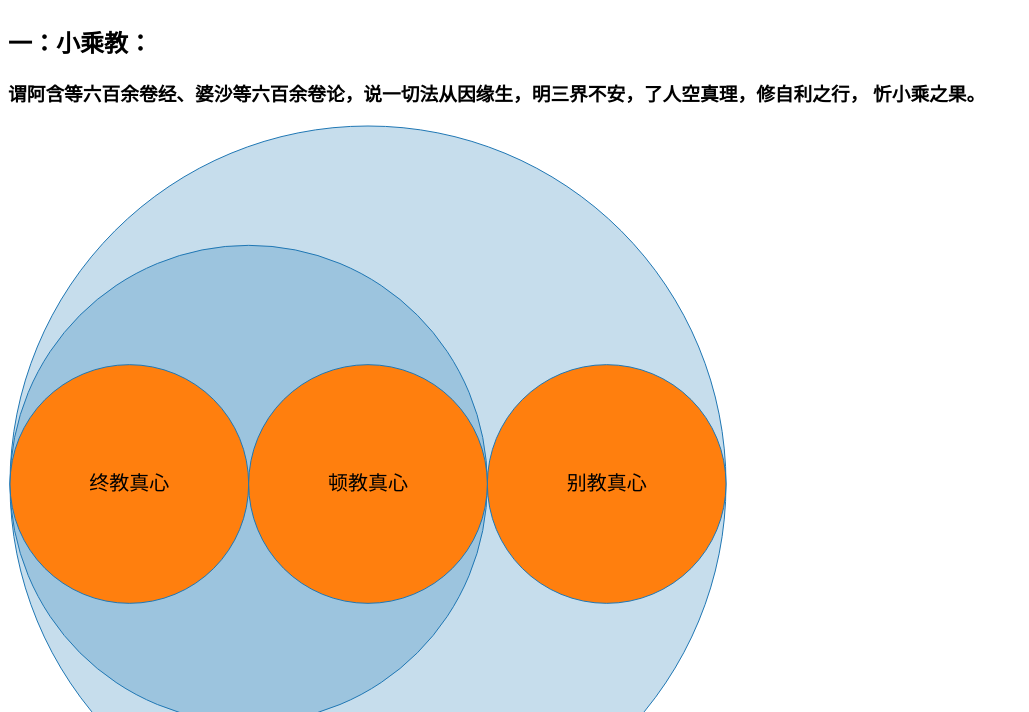
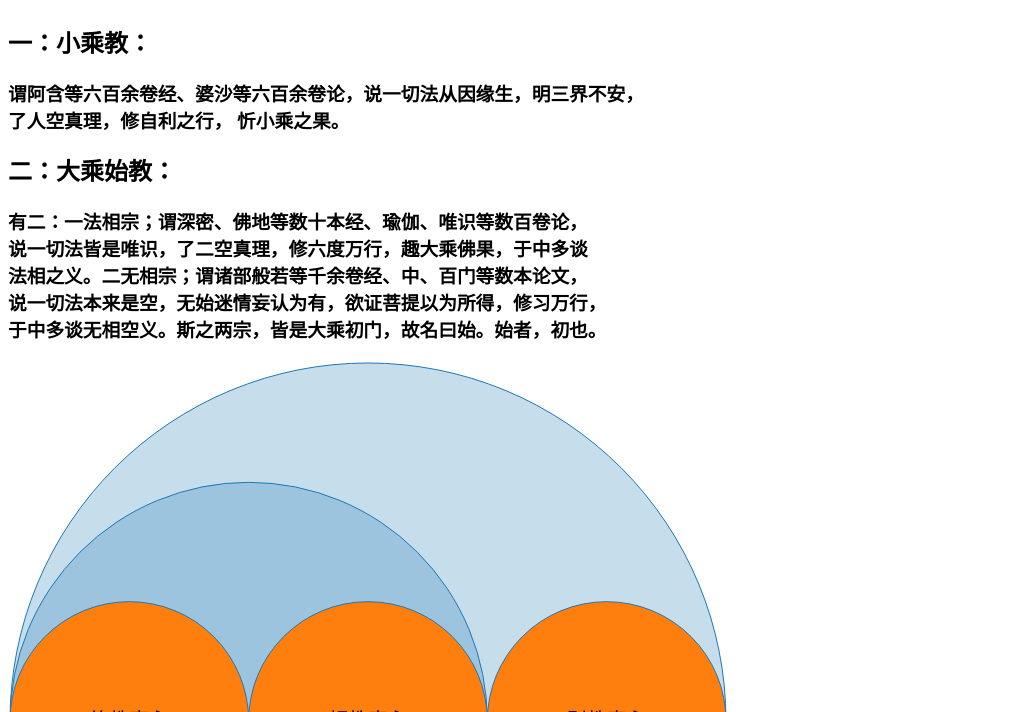
Before and after one commit to GoforPuti/goforputi.github.io, a plain HTML site: page index.html in a window 1280 px wide. Shown: the part 88-800 px from the top of the page, without its empty margins (0-1029 px from the left). Drawn offline with nearby package versions, Linux system fonts and the light colour scheme.

Commit message:
Update index.html

```diff
--- a/index.html
+++ b/index.html
@@ -33,8 +33,19 @@ h1 {
     <h2>
         一：小乘教：
         <h3>
-            谓阿含等六百余卷经、婆沙等六百余卷论，说一切法从因缘生，明三界不安，了人空真理，修自利之行，
-            忻小乘之果。
+            谓阿含等六百余卷经、婆沙等六百余卷论，说一切法从因缘生，明三界不安，<br>
+            了人空真理，修自利之行， 忻小乘之果。
+        </h3>
+    </h2>
+
+     <h2>
+        二：大乘始教：
+        <h3>
+            有二：一法相宗；谓深密、佛地等数十本经、瑜伽、唯识等数百卷论，<br>
+            说一切法皆是唯识，了二空真理，修六度万行，趣大乘佛果，于中多谈<br>
+            法相之义。二无相宗；谓诸部般若等千余卷经、中、百门等数本论文，<br>
+            说一切法本来是空，无始迷情妄认为有，欲证菩提以为所得，修习万行，<br>
+            于中多谈无相空义。斯之两宗，皆是大乘初门，故名曰始。始者，初也。
         </h3>
     </h2>
 </div>
```
